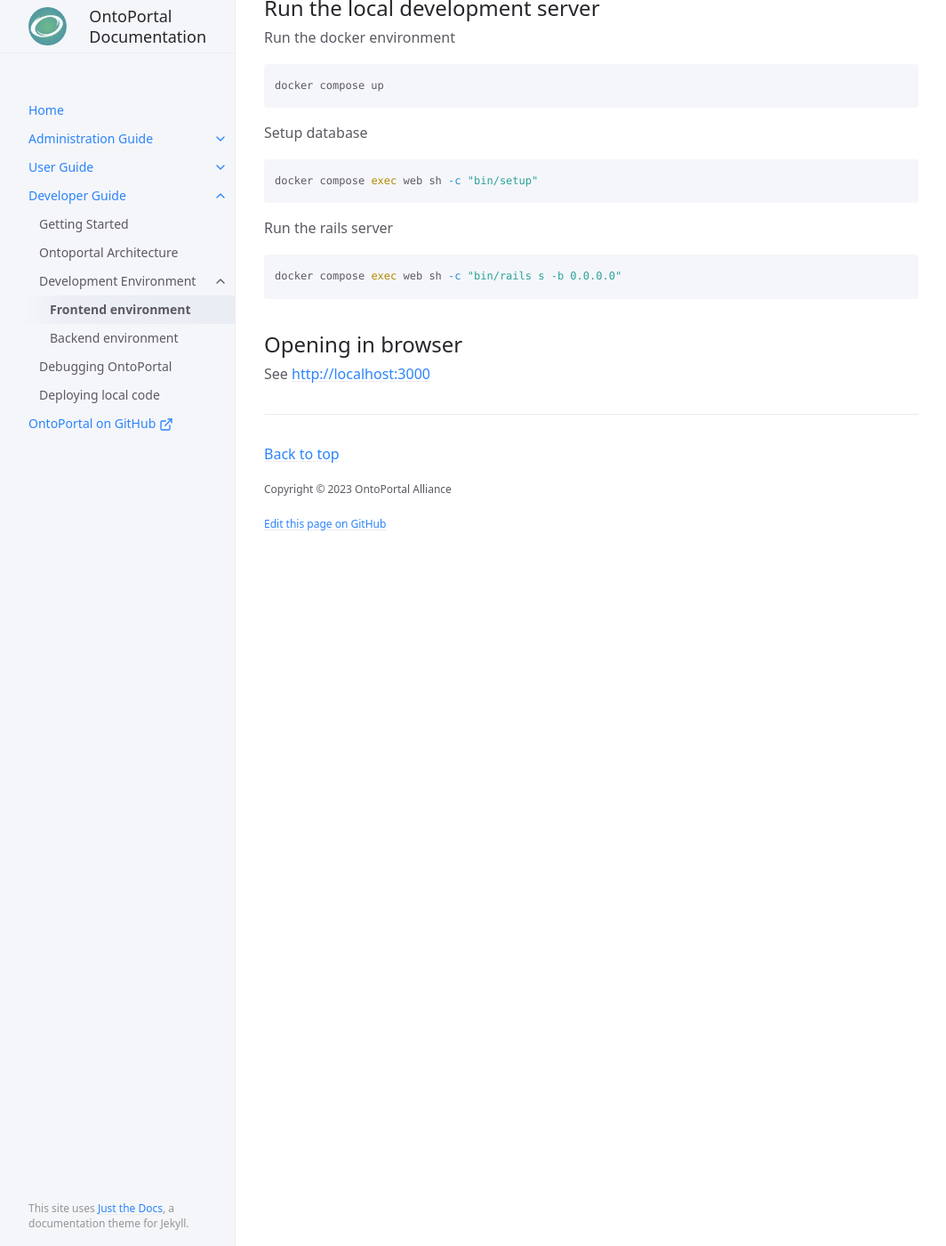
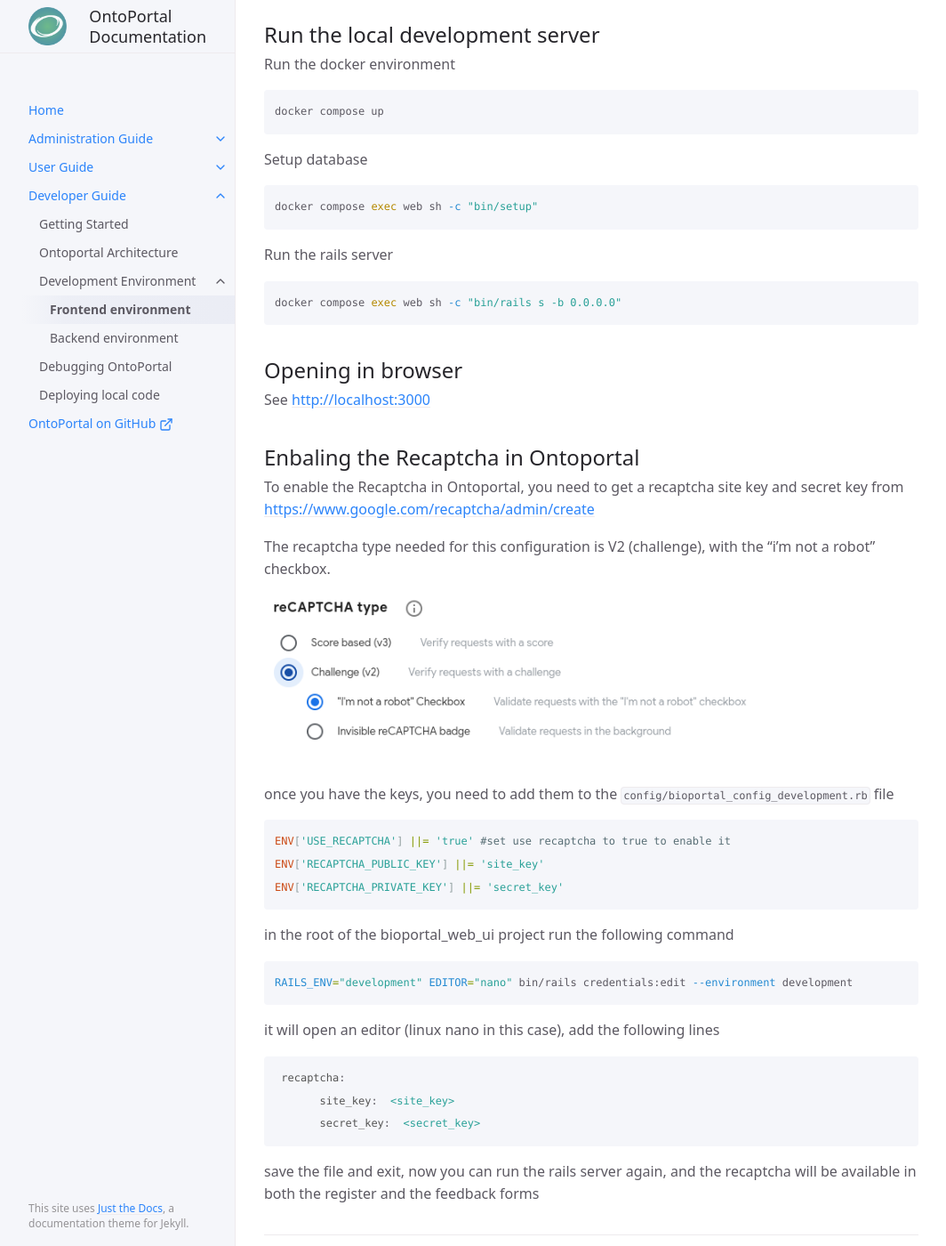
Before and after one commit to ontoportal/documentation, a Jekyll site: the page built from docs/developers-docs/development-environment/frontend_environment.md, in a window 1280 px wide and 1400 px high, scrolled down 3836 px. Shown: the whole window at 89% size, without its empty margins (107-1171 px from the left). Built offline with Jekyll 4.4.1, drawn with Linux system fonts in a browser that asks for light colours; some of the changed text lies outside the part shown.

Commit message:
add recaptcha doc in ui page

````diff
--- a/docs/developers-docs/development-environment/frontend_environment.md
+++ b/docs/developers-docs/development-environment/frontend_environment.md
@@ -171,3 +171,35 @@ docker compose exec web sh -c "bin/rails s -b 0.0.0.0"
 ## Opening in browser
 
 See [http://localhost:3000](http://localhost:3000)
+
+## Enbaling the Recaptcha in Ontoportal
+
+To enable the Recaptcha in Ontoportal, you need to get a recaptcha site key and secret key from [https://www.google.com/recaptcha/admin/create](https://www.google.com/recaptcha/admin/create)
+
+The recaptcha type needed for this configuration is V2 (challenge), with the "i'm not a robot" checkbox.
+
+![Recaptcha type]({{site.baseimgs}}/developers/recaptcha_type.png)
+
+once you have the keys, you need to add them to the `config/bioportal_config_development.rb` file
+
+```ruby
+ENV['USE_RECAPTCHA'] ||= 'true' #set use recaptcha to true to enable it
+ENV['RECAPTCHA_PUBLIC_KEY'] ||= 'site_key'
+ENV['RECAPTCHA_PRIVATE_KEY'] ||= 'secret_key'
+```
+
+in the root of the bioportal_web_ui project run the following command
+
+```bash
+RAILS_ENV="development" EDITOR="nano" bin/rails credentials:edit --environment development
+```
+
+it will open an editor (linux nano in this case), add the following lines
+
+```yaml
+ recaptcha:
+       site_key:  <site_key>
+       secret_key:  <secret_key>
+```
+
+save the file and exit, now you can run the rails server again, and the recaptcha will be available in both the register and the feedback forms
````
Also changed, not shown: assets/images/ontoportal/developers/recaptcha_type.png (added), 1 other file.
